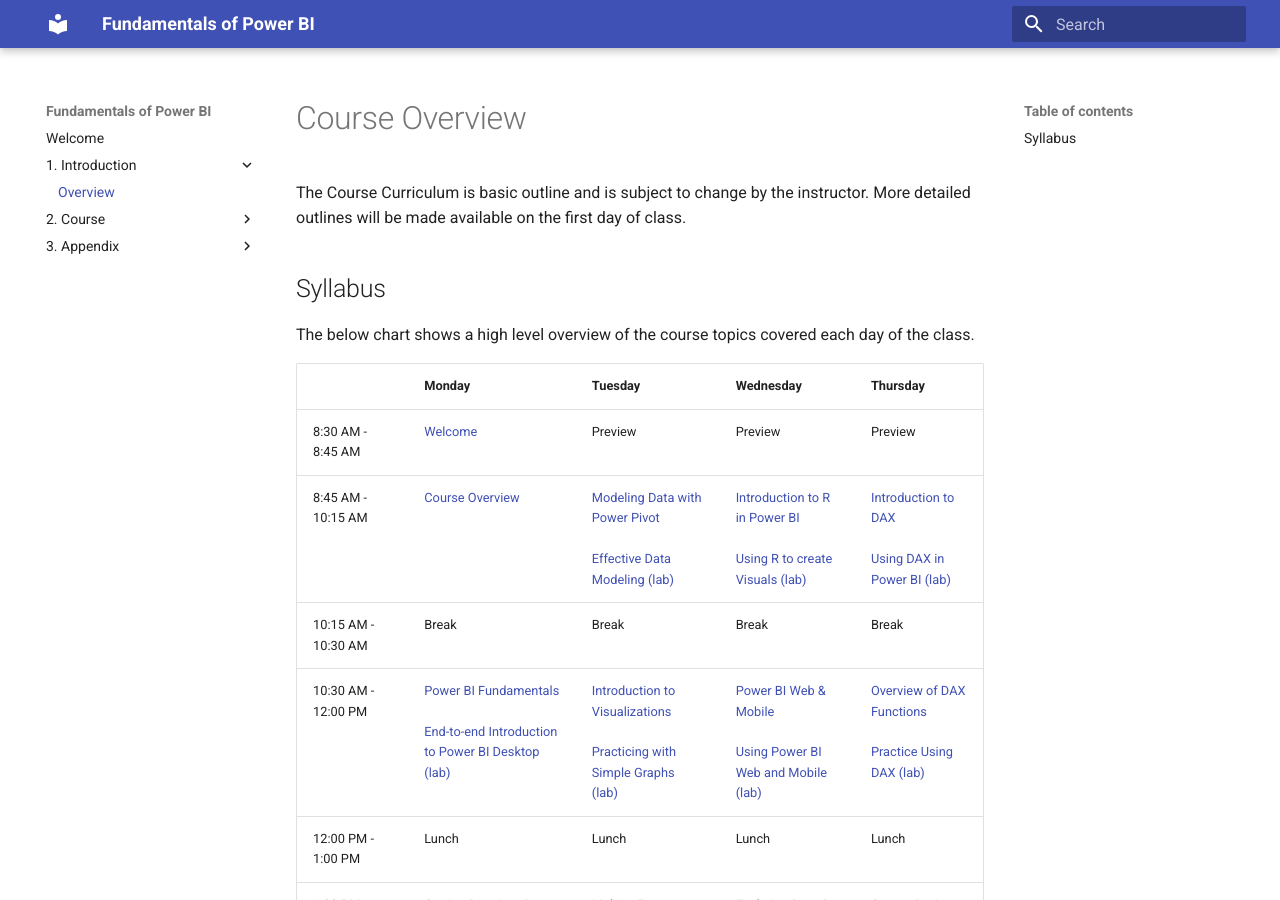
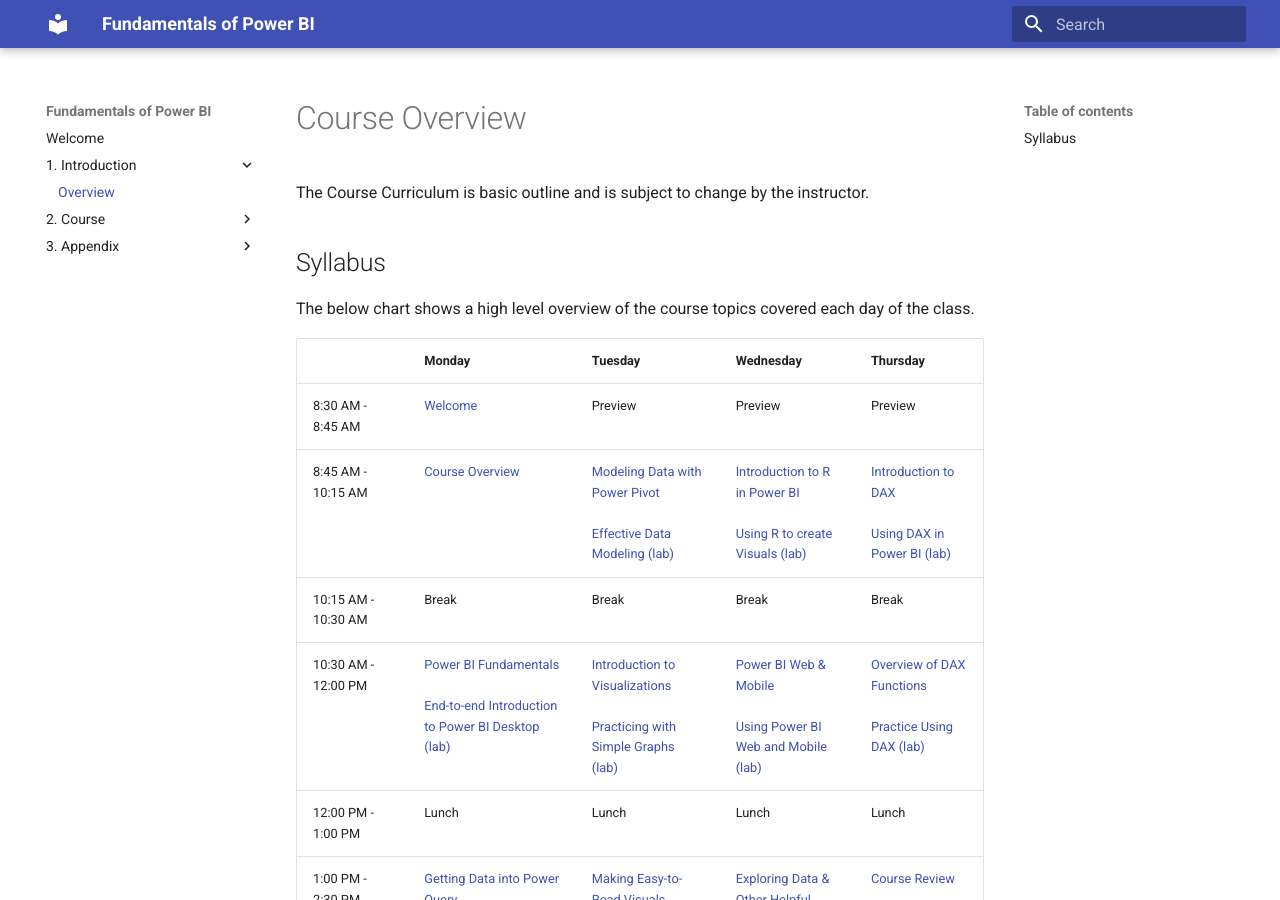
Before and after one commit to euclidteaches/powerbi, an MkDocs documentation site: the page built from docs/1-Overview/overview.md, in a window 1280 px wide and 900 px high. Built offline with MkDocs 1.6.1 and Material for MkDocs 9.7.7, drawn with Linux system fonts in a browser that asks for light colours; old or Windows-style settings are respelled for this version of MkDocs.

Commit message:
Make small edits

```diff
--- a/docs/1-Overview/overview.md
+++ b/docs/1-Overview/overview.md
@@ -1,5 +1,5 @@
 # Course Overview
-The Course Curriculum is basic outline and is subject to change by the instructor. More detailed outlines will be made available on the first day of class.
+The Course Curriculum is basic outline and is subject to change by the instructor.
 
 ## Syllabus
 The below chart shows a high level overview of the course topics covered each day of the class.
```
